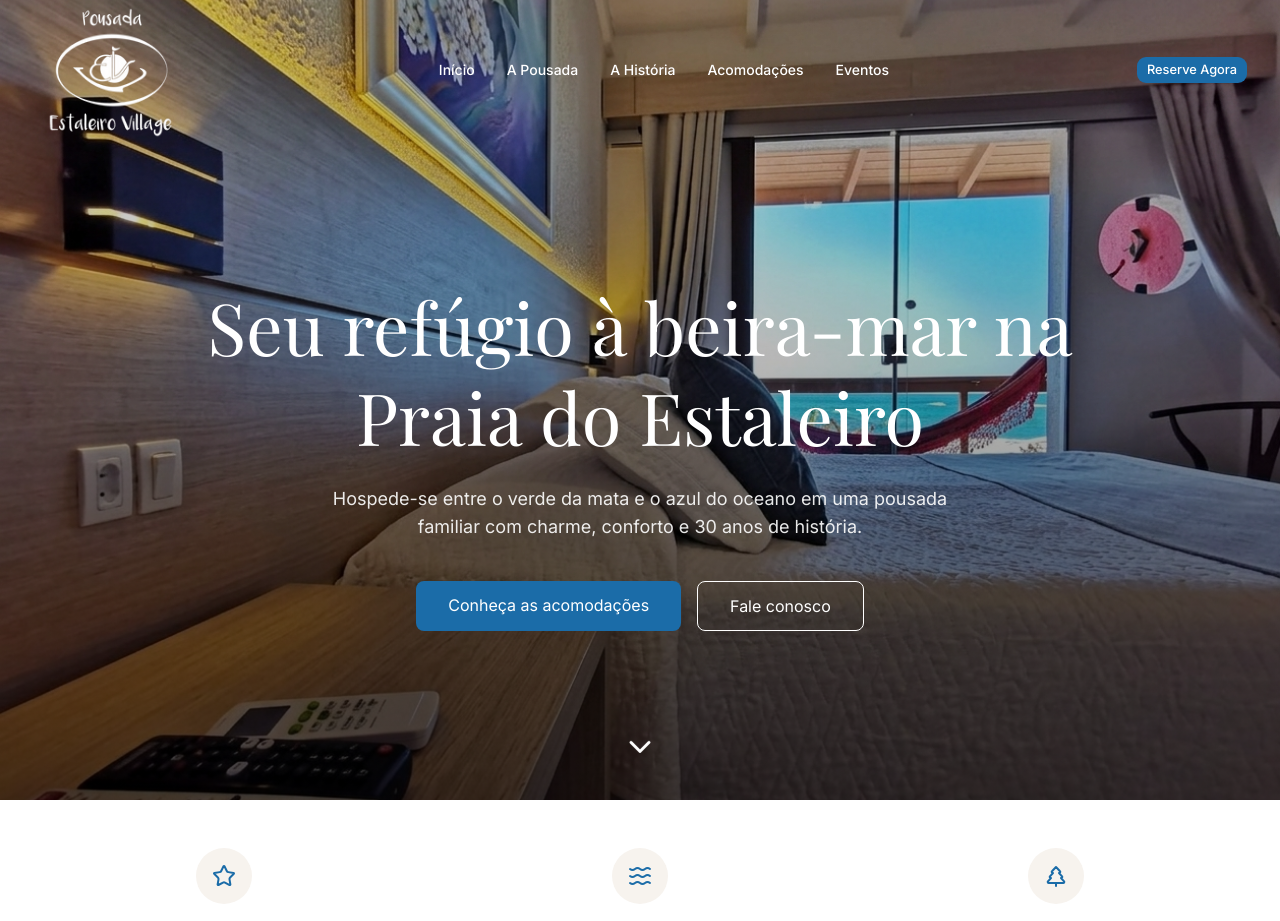
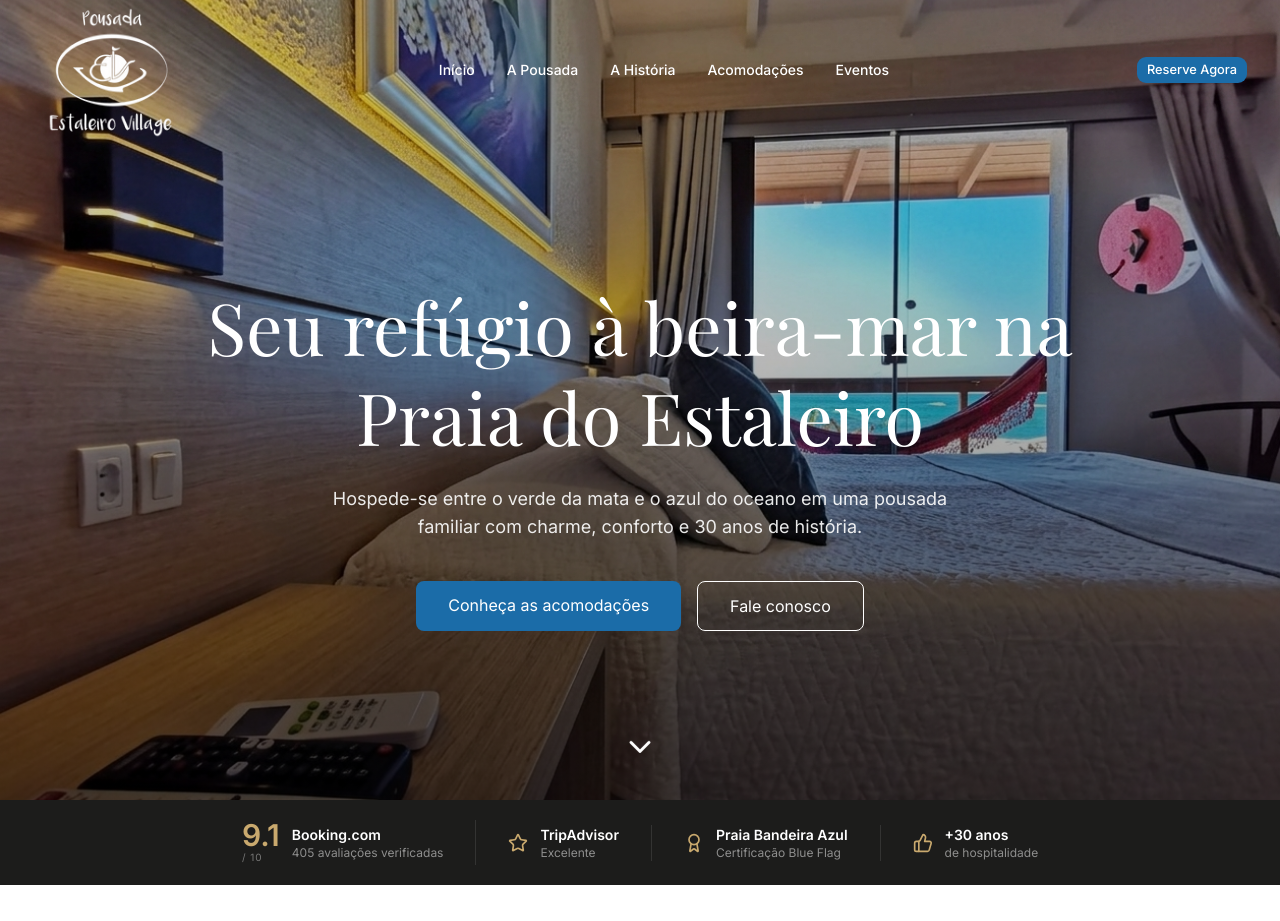
Before and after one commit to msiufi/estaleiro-village, a Next.js app: page / in a window 1280 px wide. Shown: the top 921 px of the page. Built offline with nearby package versions, Linux system fonts and the light colour scheme.

Commit message:
feat: add social proof strip to home with Booking 9.1 rating and certifications

```diff
--- a/src/app/page.tsx
+++ b/src/app/page.tsx
@@ -4,6 +4,7 @@ import EventsTeaser from "@/components/sections/events-teaser";
 import Hero from "@/components/sections/hero";
 import IntroStrip from "@/components/sections/intro-strip";
 import Location from "@/components/sections/location";
+import SocialProofStrip from "@/components/sections/social-proof-strip";
 import Testimonials from "@/components/sections/testimonials";
 import { createMetadata } from "@/lib/metadata";
 
@@ -18,6 +19,7 @@ export default function Home() {
   return (
     <>
       <Hero />
+      <SocialProofStrip />
       <IntroStrip />
       <AccommodationsPreview />
       <AboutTeaser />
--- /dev/null
+++ b/src/components/sections/social-proof-strip.tsx
@@ -0,0 +1,48 @@
+import { Award, Star, ThumbsUp } from "lucide-react";
+
+export default function SocialProofStrip() {
+  return (
+    <section className="bg-[#1C1C1B]">
+      <div className="mx-auto max-w-7xl px-4 py-5 sm:px-6 lg:px-8">
+        <div className="grid grid-cols-2 gap-6 md:flex md:items-center md:justify-center md:gap-0 md:divide-x md:divide-white/10">
+
+          <div className="flex items-center gap-3 md:px-8">
+            <div className="flex flex-col">
+              <span className="text-3xl font-black leading-none text-[#C9A96E]">9.1</span>
+              <span className="text-[10px] uppercase tracking-widest text-white/40">/ 10</span>
+            </div>
+            <div className="flex flex-col">
+              <span className="text-sm font-semibold text-white">Booking.com</span>
+              <span className="text-xs text-white/50">405 avaliações verificadas</span>
+            </div>
+          </div>
+
+          <div className="flex items-center gap-3 md:px-8">
+            <Star className="size-5 shrink-0 text-[#C9A96E]" aria-hidden="true" />
+            <div className="flex flex-col">
+              <span className="text-sm font-semibold text-white">TripAdvisor</span>
+              <span className="text-xs text-white/50">Excelente</span>
+            </div>
+          </div>
+
+          <div className="flex items-center gap-3 md:px-8">
+            <Award className="size-5 shrink-0 text-[#C9A96E]" aria-hidden="true" />
+            <div className="flex flex-col">
+              <span className="text-sm font-semibold text-white">Praia Bandeira Azul</span>
+              <span className="text-xs text-white/50">Certificação Blue Flag</span>
+            </div>
+          </div>
+
+          <div className="flex items-center gap-3 md:px-8">
+            <ThumbsUp className="size-5 shrink-0 text-[#C9A96E]" aria-hidden="true" />
+            <div className="flex flex-col">
+              <span className="text-sm font-semibold text-white">+30 anos</span>
+              <span className="text-xs text-white/50">de hospitalidade</span>
+            </div>
+          </div>
+
+        </div>
+      </div>
+    </section>
+  );
+}
```
